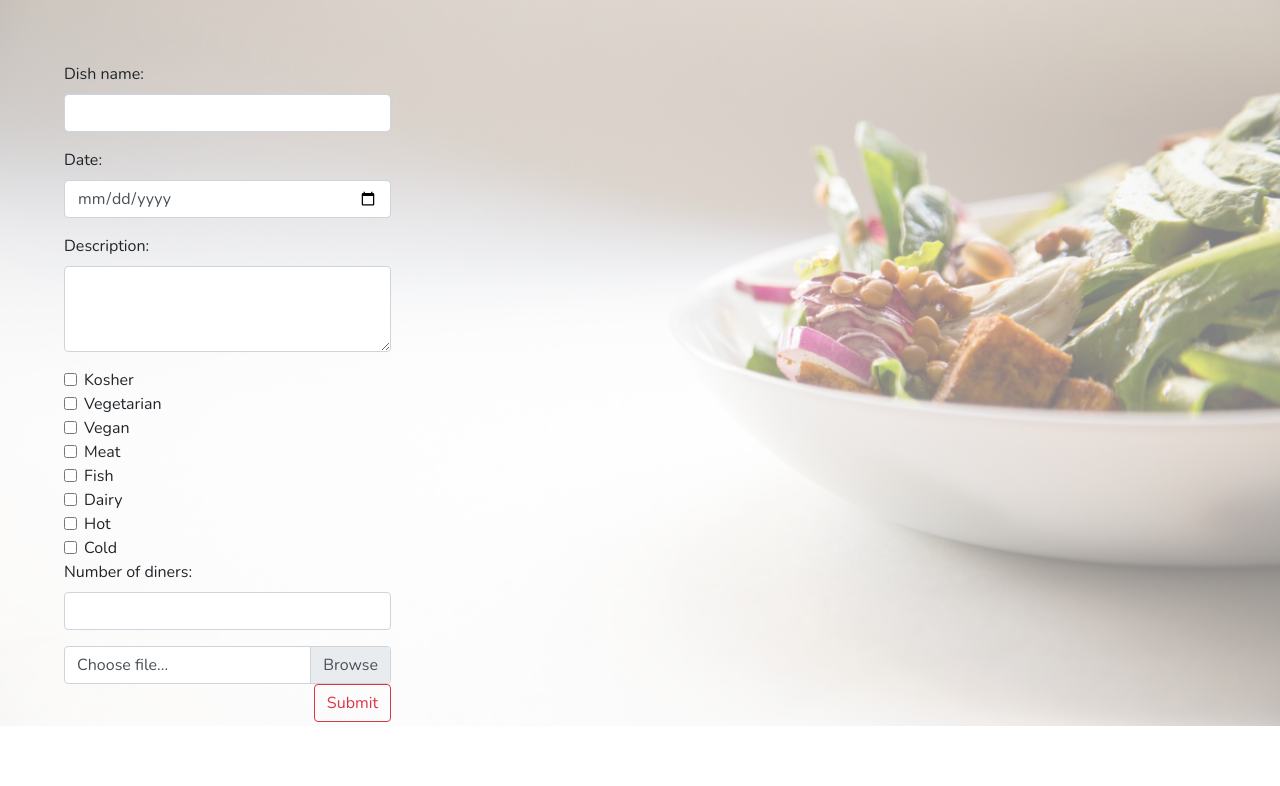
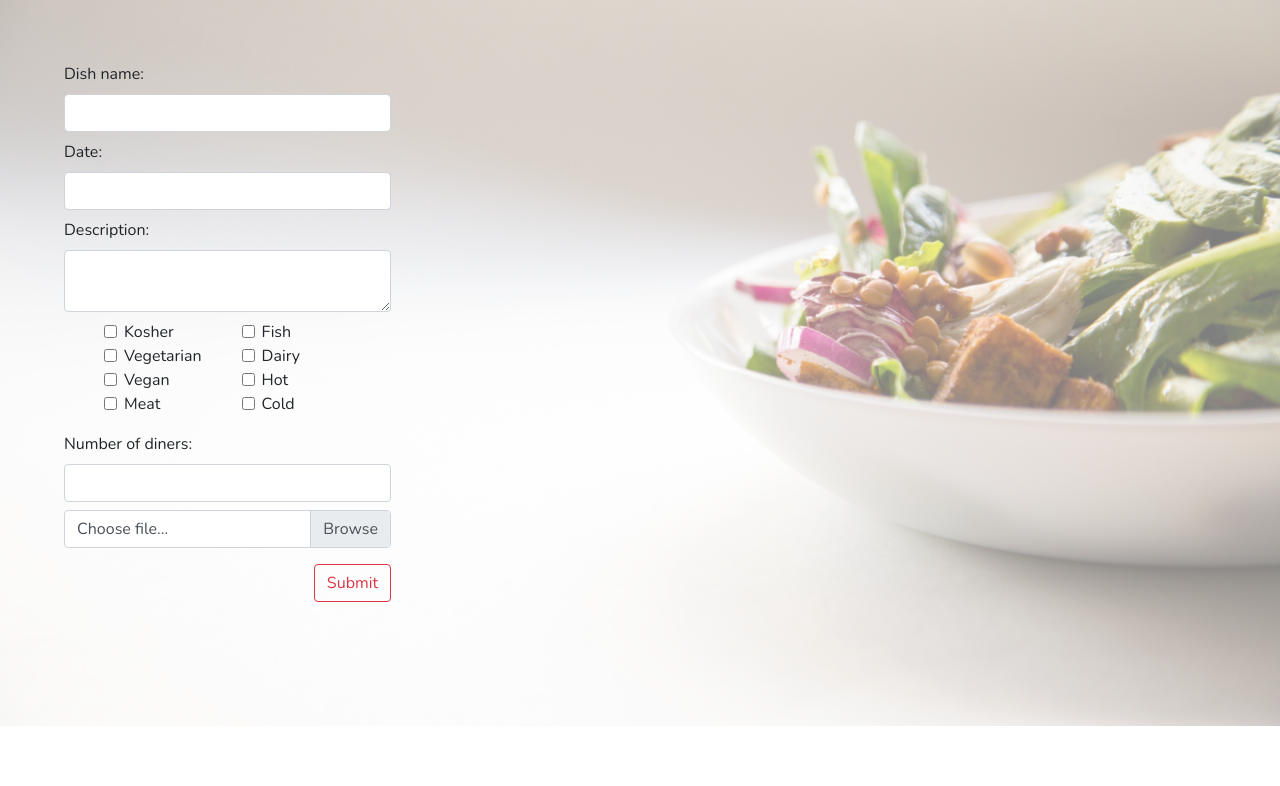
Before and after one commit to natoucs/lunch_box, a Bottle app: page /offer in a window 1280 px wide. Shown: the part 74-860 px from the top of the page. After the commit the page ends 800 px from the top, so only its background shows below. Run offline with Bottle, Linux system fonts and the light colour scheme; some libraries are stand-ins or nearby versions.

Commit message:
changed css

```diff
--- a/static/css/style.css
+++ b/static/css/style.css
@@ -72,6 +72,19 @@ body{
 .left-align{
     display: flex;
     justify-content: flex-end;
+    margin-top: 1rem;
+}
+.navbar-nav .nav-link{
+    padding-left: 5px;
+}
+.check-wrap{
+    display: flex;
+}
+.form-check{
+    width: 50%;
+}
+.form-group {
+    margin-bottom: 0.5rem;
 }
 
 @media only screen and (max-width: 768px){
--- a/templates/offer.html
+++ b/templates/offer.html
@@ -8,13 +8,14 @@
         </div>
         <div class="form-group">
             <label for="date">Date:</label>
-            <input type="date" class="form-control" id="date" required />
+            <input type="text" class="form-control" id="date" onfocus="(this.type='date')" required />
         </div>
         <div class="form-group">
             <label for="description">Description:</label>
-            <textarea class="form-control" id="description" rows="3"></textarea>
+            <textarea class="form-control" id="description" rows="2"></textarea>
         </div>
         <div class="check-wrap">
+            <ul>
                 <div class="form-check">
                     <input class="form-check-input" type="checkbox" value="" id="kosher">
                     <label class="form-check-label" for="kosher"> Kosher </label>
@@ -31,6 +32,8 @@
                     <input class="form-check-input" type="checkbox" value="" id="meat">
                     <label class="form-check-label" for="meat"> Meat </label>
                 </div>
+            </ul>
+            <ul>
                 <div class="form-check">
                     <input class="form-check-input" type="checkbox" value="" id="fish">
                     <label class="form-check-label" for="fish"> Fish </label>
@@ -47,6 +50,7 @@
                     <input class="form-check-input" type="checkbox" value="" id="cold">
                     <label class="form-check-label" for="cold"> Cold </label>
                 </div>
+            </ul>
         </div>
 
         <div class="form-group">
```
Lines whose indentation alone changed are shown as unchanged.
